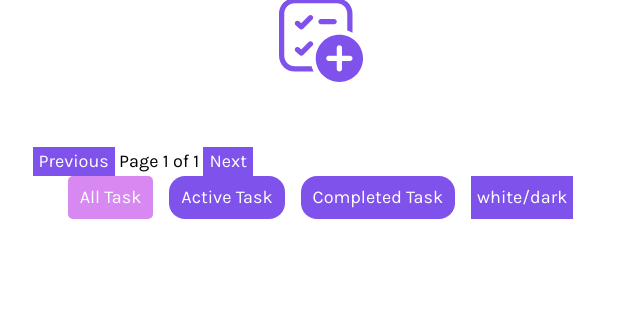
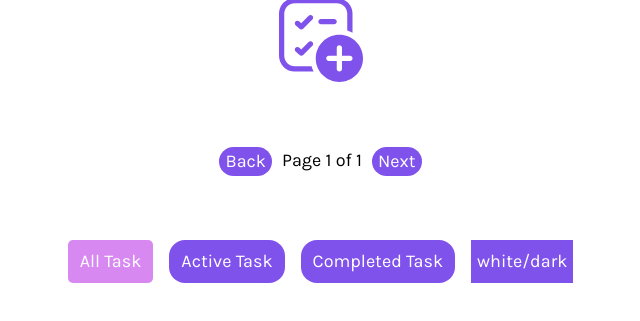
Before and after one commit to AryraAlex/ToDo-List-v1.1, a plain HTML site: page index.html in a window 1280 px wide. Shown: the part 501-822 px from the top of the page, without its empty margins (312-952 px from the left). Drawn offline with Linux system fonts and the light colour scheme.

Commit message:
Refactoring: pagination styles

```diff
--- a/index.html
+++ b/index.html
@@ -66,7 +66,7 @@
         </ul>
       </div>
 
-      <div class="pagination-area">
+      <div class="pagination-area margin-bottom">
         <button
           class="pagination-area__button button"
           type="button"
@@ -74,7 +74,7 @@
           title="Предыдущая страница"
           data-pagination="prev"
         >
-          Previous
+          Back
         </button>
         <span class="pagination-area__info" id="pagination-info">
 
--- a/scripts/module/pagination.js
+++ b/scripts/module/pagination.js
@@ -34,8 +34,8 @@ function onClickButtonsPagination() {
   SELECTORS.paginationButtons.forEach((button) => {
     button.addEventListener('click', (buttonTarget) => {
       buttonTarget.target.dataset.pagination === 'prev'
-        ? state.currentPage--
-        : state.currentPage++
+        ? --state.currentPage
+        : ++state.currentPage
       updatePagination()
     })
   })
@@ -57,7 +57,7 @@ function showTasksForCurrentPage() {
   const showTasks = state.currentTasks.slice(start, end)
 
   if (showTasks.length === 0 && state.currentPage > 1) {
-    state.currentPage--
+    --state.currentPage
     updatePagination()
     return
   }
--- /dev/null
+++ b/styles/sass/components/_pagination.scss
@@ -0,0 +1,11 @@
+@use '../helpers/' as *;
+
+.pagination-area {
+  display: flex;
+  justify-content: center;
+  column-gap: 10px;
+
+  &__button {
+    border-radius: 1rem;
+  }
+}
--- a/styles/sass/main.scss
+++ b/styles/sass/main.scss
@@ -3,3 +3,4 @@
 @use 'components/input';
 @use 'components/task';
 @use 'components/filter-buttons';
+@use 'components/pagination';
```
Also changed, not shown: styles/css/main.css, 1 other file.
